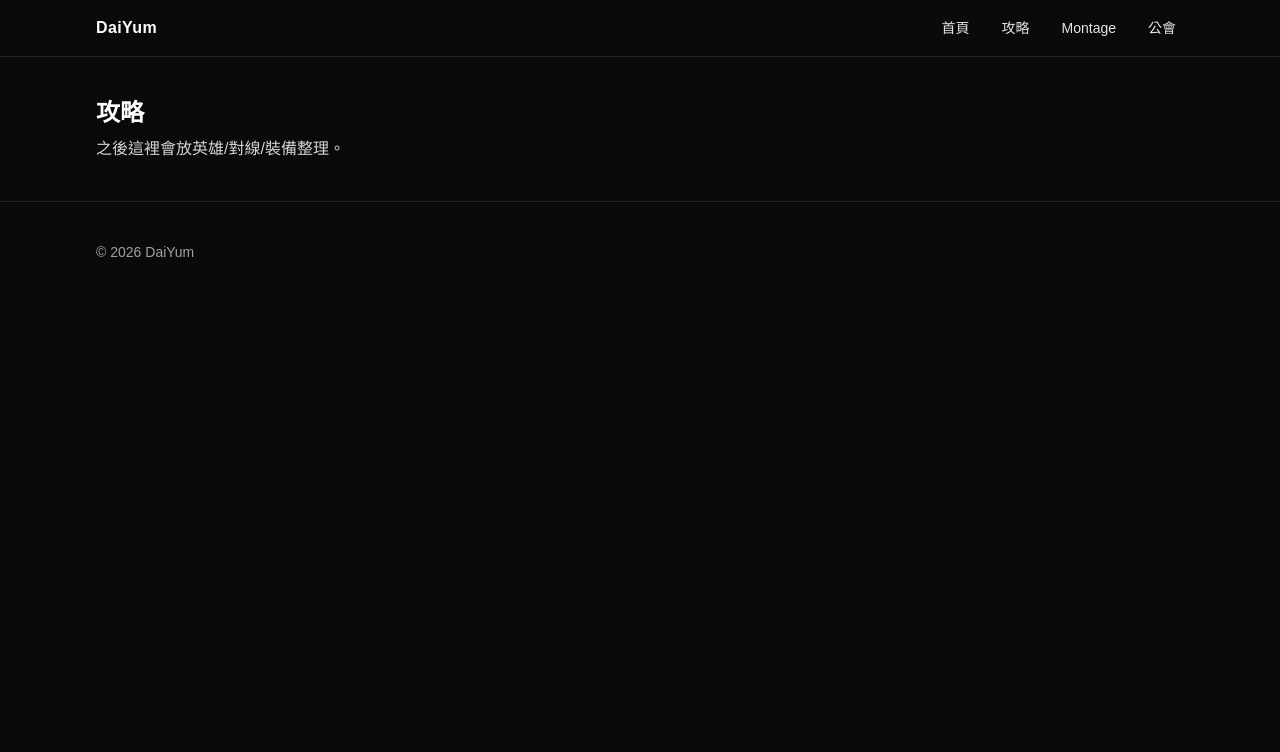
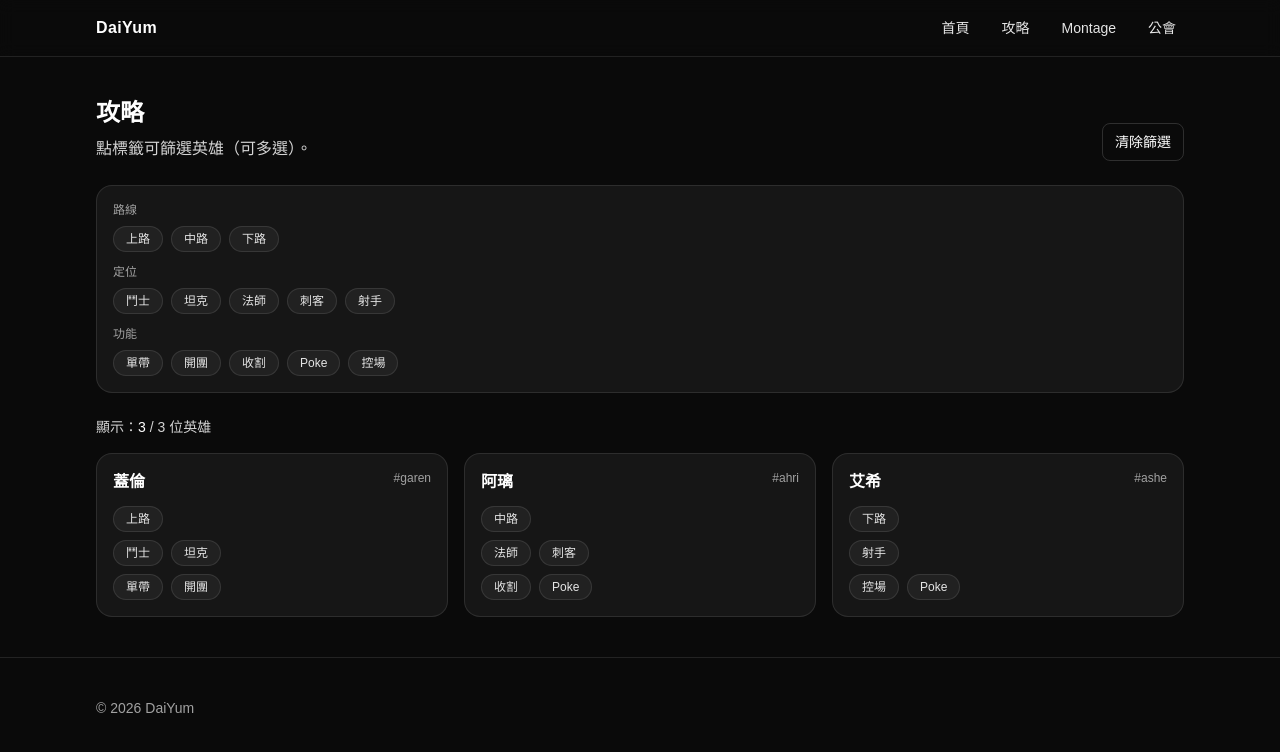
Before and after one commit to Lucas-Chu-0209/daiyum, a Next.js app: page /guides in a window 1280 px wide. Shown: the top 752 px of the page. Built offline with nearby package versions, Linux system fonts and the light colour scheme.

Commit message:
Add hero cards and tag filtering to guides

```diff
--- a/app/guides/page.tsx
+++ b/app/guides/page.tsx
@@ -1,11 +1,130 @@
+"use client";
+
+import { useMemo, useState } from "react";
 import { Container } from "../../components/Container";
+import { HeroCard } from "../../components/HeroCard";
+import { Tag } from "../../components/Tag";
+import { heroes } from "../../data/heroes";
+
+function uniq<T>(arr: T[]) {
+  return Array.from(new Set(arr));
+}
 
 export default function GuidesPage() {
+  const [activeTags, setActiveTags] = useState<Set<string>>(new Set());
+
+  const allLaneTags = useMemo(() => uniq(heroes.flatMap((h) => h.lanes)), []);
+  const allRoleTags = useMemo(() => uniq(heroes.flatMap((h) => h.roles)), []);
+  const allFuncTags = useMemo(
+    () => uniq(heroes.flatMap((h) => h.functions)),
+    []
+  );
+
+  const toggleTag = (tag: string) => {
+    setActiveTags((prev) => {
+      const next = new Set(prev);
+      if (next.has(tag)) next.delete(tag);
+      else next.add(tag);
+      return next;
+    });
+  };
+
+  const clear = () => setActiveTags(new Set());
+
+  const filtered = useMemo(() => {
+    if (activeTags.size === 0) return heroes;
+
+    // AND filter: hero must include every selected tag across any category
+    return heroes.filter((h) => {
+      const heroTags = new Set([...h.lanes, ...h.roles, ...h.functions]);
+      for (const t of activeTags) {
+        if (!heroTags.has(t)) return false;
+      }
+      return true;
+    });
+  }, [activeTags]);
+
   return (
     <main className="py-10">
       <Container>
-        <h1 className="text-2xl font-semibold text-white">攻略</h1>
-        <p className="mt-2 text-neutral-300">之後這裡會放英雄/對線/裝備整理。</p>
+        <div className="flex flex-wrap items-end justify-between gap-4">
+          <div>
+            <h1 className="text-2xl font-semibold text-white">攻略</h1>
+            <p className="mt-2 text-neutral-300">
+              點標籤可篩選英雄（可多選）。
+            </p>
+          </div>
+
+          <button
+            type="button"
+            onClick={clear}
+            className="rounded-lg border border-white/15 px-3 py-2 text-sm text-white hover:bg-white/10"
+          >
+            清除篩選
+          </button>
+        </div>
+
+        <section className="mt-6 rounded-2xl border border-white/10 bg-white/5 p-4">
+          <div className="space-y-3">
+            <div>
+              <div className="mb-2 text-xs text-neutral-400">路線</div>
+              <div className="flex flex-wrap gap-2">
+                {allLaneTags.map((t) => (
+                  <Tag
+                    key={t}
+                    label={t}
+                    active={activeTags.has(t)}
+                    onClick={() => toggleTag(t)}
+                  />
+                ))}
+              </div>
+            </div>
+
+            <div>
+              <div className="mb-2 text-xs text-neutral-400">定位</div>
+              <div className="flex flex-wrap gap-2">
+                {allRoleTags.map((t) => (
+                  <Tag
+                    key={t}
+                    label={t}
+                    active={activeTags.has(t)}
+                    onClick={() => toggleTag(t)}
+                  />
+                ))}
+              </div>
+            </div>
+
+            <div>
+              <div className="mb-2 text-xs text-neutral-400">功能</div>
+              <div className="flex flex-wrap gap-2">
+                {allFuncTags.map((t) => (
+                  <Tag
+                    key={t}
+                    label={t}
+                    active={activeTags.has(t)}
+                    onClick={() => toggleTag(t)}
+                  />
+                ))}
+              </div>
+            </div>
+          </div>
+        </section>
+
+        <div className="mt-6 text-sm text-neutral-300">
+          顯示：<span className="text-white">{filtered.length}</span> /{" "}
+          {heroes.length} 位英雄
+        </div>
+
+        <section className="mt-4 grid grid-cols-1 gap-4 sm:grid-cols-2 lg:grid-cols-3">
+          {filtered.map((h) => (
+            <HeroCard
+              key={h.id}
+              hero={h}
+              activeTags={activeTags}
+              toggleTag={toggleTag}
+            />
+          ))}
+        </section>
       </Container>
     </main>
   );
--- /dev/null
+++ b/components/HeroCard.tsx
@@ -0,0 +1,52 @@
+import type { Hero } from "../data/heroes";
+import { Tag } from "./Tag";
+
+type Props = {
+  hero: Hero;
+  activeTags: Set<string>;
+  toggleTag: (tag: string) => void;
+};
+
+export function HeroCard({ hero, activeTags, toggleTag }: Props) {
+  return (
+    <div className="rounded-2xl border border-white/10 bg-white/5 p-4">
+      <div className="flex items-start justify-between gap-3">
+        <h3 className="text-base font-semibold text-white">{hero.name}</h3>
+        <span className="text-xs text-neutral-400">#{hero.id}</span>
+      </div>
+
+      <div className="mt-3 space-y-2">
+        <div className="flex flex-wrap gap-2">
+          {hero.lanes.map((t) => (
+            <Tag
+              key={t}
+              label={t}
+              active={activeTags.has(t)}
+              onClick={() => toggleTag(t)}
+            />
+          ))}
+        </div>
+        <div className="flex flex-wrap gap-2">
+          {hero.roles.map((t) => (
+            <Tag
+              key={t}
+              label={t}
+              active={activeTags.has(t)}
+              onClick={() => toggleTag(t)}
+            />
+          ))}
+        </div>
+        <div className="flex flex-wrap gap-2">
+          {hero.functions.map((t) => (
+            <Tag
+              key={t}
+              label={t}
+              active={activeTags.has(t)}
+              onClick={() => toggleTag(t)}
+            />
+          ))}
+        </div>
+      </div>
+    </div>
+  );
+}
--- /dev/null
+++ b/components/Tag.tsx
@@ -0,0 +1,22 @@
+type TagProps = {
+  label: string;
+  active?: boolean;
+  onClick?: () => void;
+};
+
+export function Tag({ label, active = false, onClick }: TagProps) {
+  return (
+    <button
+      type="button"
+      onClick={onClick}
+      className={[
+        "rounded-full border px-3 py-1 text-xs transition",
+        active
+          ? "border-white/25 bg-white/15 text-white"
+          : "border-white/10 bg-white/5 text-neutral-200 hover:bg-white/10 hover:text-white",
+      ].join(" ")}
+    >
+      {label}
+    </button>
+  );
+}
--- /dev/null
+++ b/data/heroes.ts
@@ -0,0 +1,35 @@
+export type Lane = "上路" | "打野" | "中路" | "下路" | "輔助";
+export type Role = "鬥士" | "坦克" | "法師" | "射手" | "刺客" | "輔助";
+export type FunctionTag = "控場" | "單帶" | "開團" | "收割" | "Poke" | "全球流";
+
+export type Hero = {
+  id: string; // url-safe, e.g. "ahri"
+  name: string; // display name, e.g. "阿璃"
+  lanes: Lane[];
+  roles: Role[];
+  functions: FunctionTag[];
+};
+
+export const heroes: Hero[] = [
+  {
+    id: "garen",
+    name: "蓋倫",
+    lanes: ["上路"],
+    roles: ["鬥士", "坦克"],
+    functions: ["單帶", "開團"],
+  },
+  {
+    id: "ahri",
+    name: "阿璃",
+    lanes: ["中路"],
+    roles: ["法師", "刺客"],
+    functions: ["收割", "Poke"],
+  },
+  {
+    id: "ashe",
+    name: "艾希",
+    lanes: ["下路"],
+    roles: ["射手"],
+    functions: ["控場", "Poke"],
+  },
+];
```
